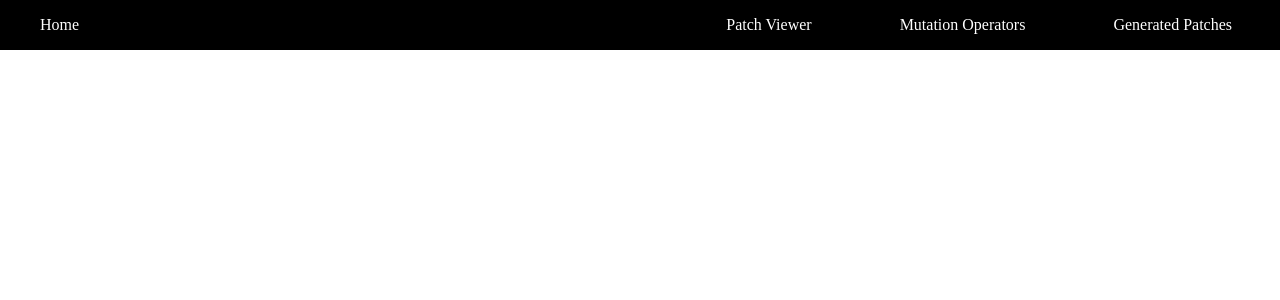
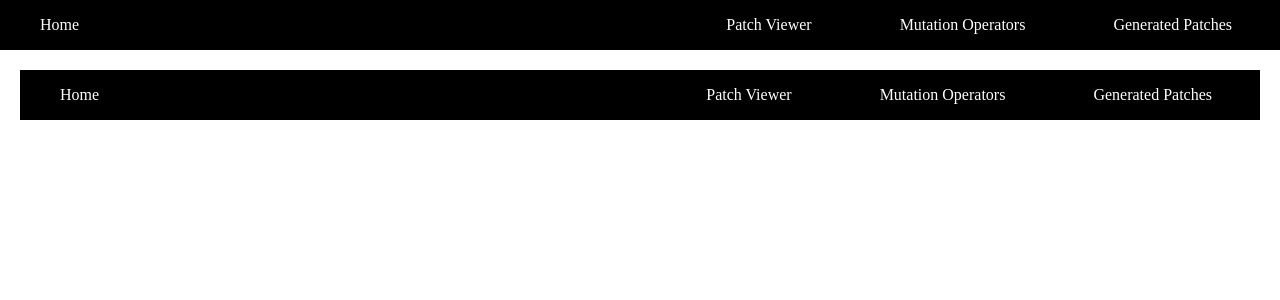
Before and after one commit to fentonreid/APRFrameworkVue, a Vue app: page / in a window 1280 px wide. Shown: the top 300 px of the page. Built offline with nearby package versions, Linux system fonts and the light colour scheme.

Commit message:
Update progresslog

```diff
--- a/public/index.html
+++ b/public/index.html
@@ -1,18 +1,27 @@
 <!DOCTYPE html>
 <html lang="">
   <head>
-    <link rel="preconnect" href="https://fonts.googleapis.com">
-<link rel="preconnect" href="https://fonts.gstatic.com" crossorigin>
-<link href="https://fonts.googleapis.com/css2?family=Open+Sans:wght@400;700&family=Roboto&display=swap" rel="stylesheet">
-    <meta charset="utf-8">
-    <meta http-equiv="X-UA-Compatible" content="IE=edge">
-    <meta name="viewport" content="width=device-width,initial-scale=1.0">
-    <link rel="icon" href="<%= BASE_URL %>favicon.ico">
-    <title><%= htmlWebpackPlugin.options.title %></title>
+    <link rel="preconnect" href="https://fonts.googleapis.com" />
+    <link rel="preconnect" href="https://fonts.gstatic.com" crossorigin />
+    <link
+      href="https://fonts.googleapis.com/css2?family=Open+Sans:wght@400;700&family=Roboto&display=swap"
+      rel="stylesheet"
+    />
+    <meta charset="utf-8" />
+    <meta http-equiv="X-UA-Compatible" content="IE=edge" />
+    <meta name="viewport" content="width=device-width,initial-scale=1.0" />
+    <link rel="icon" href="<%= BASE_URL %>favicon.ico" />
+    <title>
+      <%= htmlWebpackPlugin.options.title %> <%= htmlWebpackPlugin.BASE_URL %>
+    </title>
   </head>
   <body>
     <noscript>
-      <strong>We're sorry but <%= htmlWebpackPlugin.options.title %> doesn't work properly without JavaScript enabled. Please enable it to continue.</strong>
+      <strong
+        >We're sorry but <%= htmlWebpackPlugin.options.title %> doesn't work
+        properly without JavaScript enabled. Please enable it to
+        continue.</strong
+      >
     </noscript>
     <div id="app"></div>
     <!-- built files will be auto injected -->
--- a/public/json/progresslog.json
+++ b/public/json/progresslog.json
@@ -184,6 +184,14 @@
         {
           "hour": 3,
           "description": "Adding processLog and processLogEntry components to the vue website under the route '/processlog'"
+        },
+        {
+          "hour": 8,
+          "description": "Unary expression addition to operators,<br>Added object creation expression to WRM mutation,<br> Constricting the fields to the class the expression was found at and valid types must be declared before the compared expressions"
+        },
+        {
+          "hour": 1,
+          "description": "BER implementation planned and started"
         }
       ]
     }
--- a/src/main.js
+++ b/src/main.js
@@ -2,6 +2,7 @@ import { createApp } from "vue";
 import { createRouter, createWebHistory } from "vue-router";
 
 import App from "./App.vue";
+
 import PatchViewer from "./components/patchviewer/PatchViewer.vue";
 import MutationOperators from "./components/mutationoperators/MutationOperators.vue";
 import GeneratedPatches from "./components/generatedpatches/GeneratedPatches.vue";
@@ -10,6 +11,7 @@ import ProgressLog from "./components/progresslog/ProgressLog.vue";
 const router = createRouter({
   history: createWebHistory(),
   routes: [
+    { path: "/", component: App },
     { path: "/patchviewer", component: PatchViewer },
     { path: "/mutationoperators", component: MutationOperators },
     { path: "/generatedpatches", component: GeneratedPatches },
```
